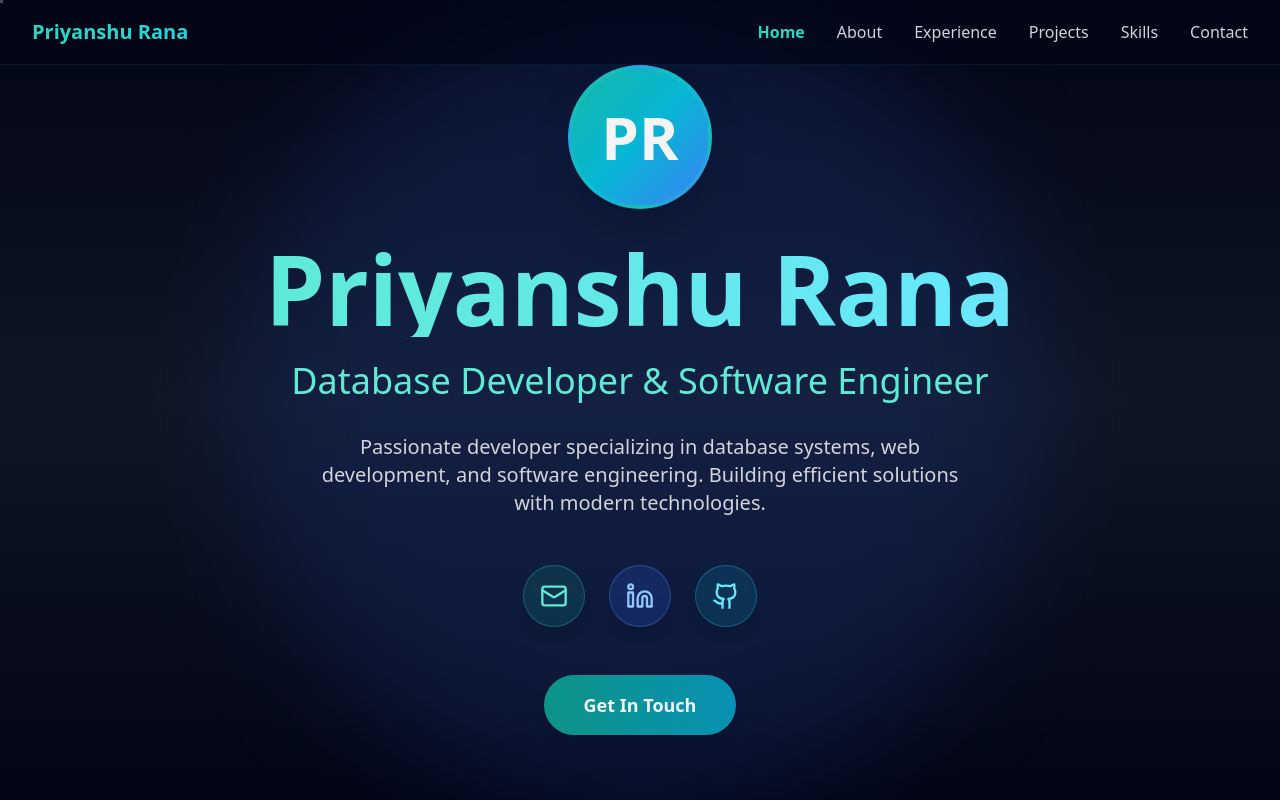
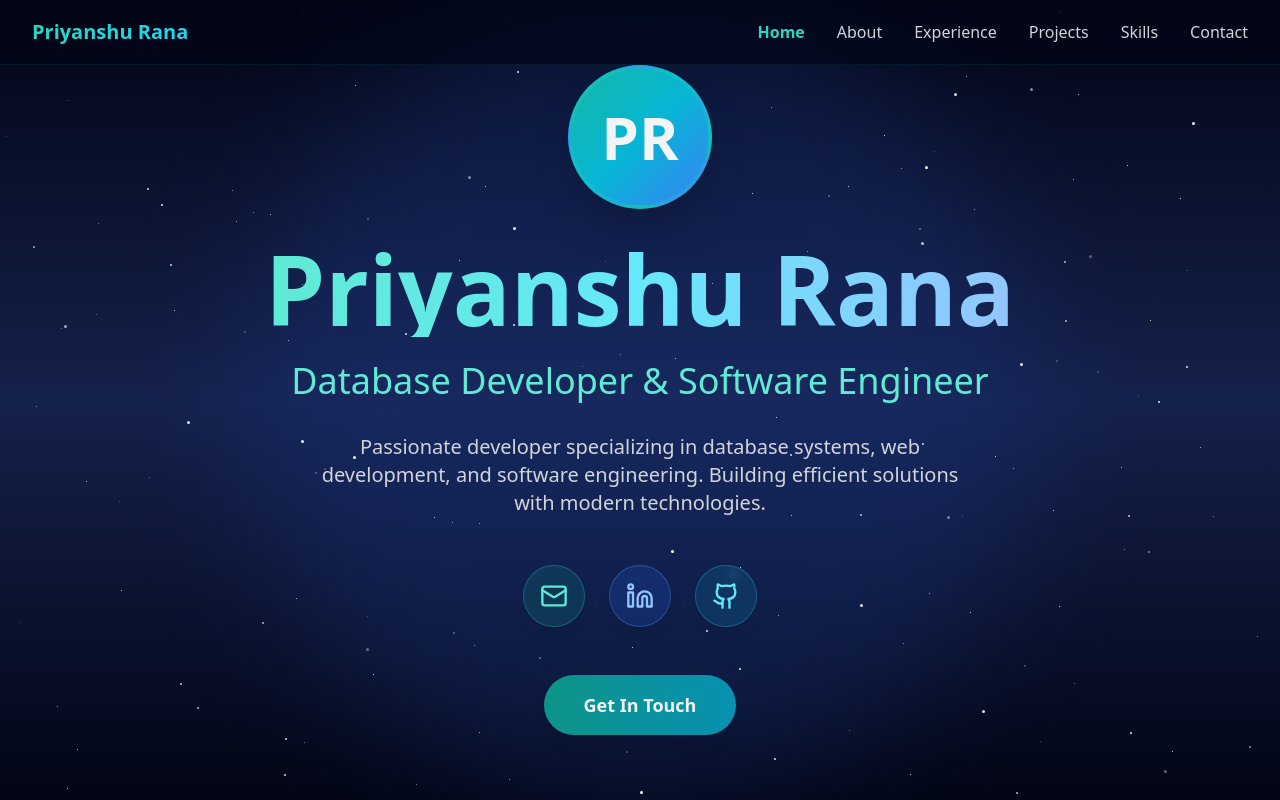
Before and after one commit to Priyanshu2209/Priyanshu_Rana_Portfolio, a Next.js app: page / in a window 1280 px wide. Built offline with nearby package versions, Linux system fonts and the light colour scheme.

Commit message:
change_v3

```diff
--- a/pages/index.js
+++ b/pages/index.js
@@ -6,29 +6,37 @@ export default function Portfolio() {
   const [isMenuOpen, setIsMenuOpen] = useState(false);
   const [formData, setFormData] = useState({ name: '', email: '', message: '' });
   const [formStatus, setFormStatus] = useState('');
+  const [stars, setStars] = useState({ small: [], medium: [], large: [] });
+
+  // Generate stars only on client side
+  useEffect(() => {
     const generateStars = () => {
-    const smallStars = Array.from({ length: 100 }, () => ({
-      x: Math.random() * 100,
-      y: Math.random() * 100,
-      opacity: Math.random(),
+      const smallStars = Array.from({ length: 100 }, (_, i) => ({
+        id: `small-${i}`,
+        left: `${Math.random() * 100}%`,
+        top: `${Math.random() * 100}%`,
+        animationDelay: `${Math.random() * 3}s`,
       }));
 
-    const mediumStars = Array.from({ length: 50 }, () => ({
-      x: Math.random() * 100,
-      y: Math.random() * 100,
-      opacity: Math.random(),
+      const mediumStars = Array.from({ length: 50 }, (_, i) => ({
+        id: `medium-${i}`,
+        left: `${Math.random() * 100}%`,
+        top: `${Math.random() * 100}%`,
+        animationDelay: `${Math.random() * 3}s`,
       }));
 
-    const largeStars = Array.from({ length: 25 }, () => ({
-      x: Math.random() * 100,
-      y: Math.random() * 100,
-      opacity: Math.random(),
+      const largeStars = Array.from({ length: 25 }, (_, i) => ({
+        id: `large-${i}`,
+        left: `${Math.random() * 100}%`,
+        top: `${Math.random() * 100}%`,
+        animationDelay: `${Math.random() * 3}s`,
       }));
 
       return { small: smallStars, medium: mediumStars, large: largeStars };
     };
 
-  const [stars, setStars] = useState(generateStars());
+    setStars(generateStars());
+  }, []);
 
   useEffect(() => {
     const handleScroll = () => {
@@ -68,8 +76,6 @@ export default function Portfolio() {
     setFormStatus('sending');
 
     try {
-      console.log('Submitting form with data:', { ...formData, message: formData.message.substring(0, 50) + '...' });
-
       const response = await fetch('/api/contact', {
         method: 'POST',
         headers: {
@@ -78,30 +84,16 @@ export default function Portfolio() {
         body: JSON.stringify(formData),
       });
 
-      console.log('Response received:', {
-        status: response.status,
-        statusText: response.statusText,
-        headers: Object.fromEntries(response.headers.entries())
-      });
-
       if (response.ok) {
         setFormData({ name: '', email: '', message: '' });
         setFormStatus('success');
-        console.log('Form submission successful');
         setTimeout(() => setFormStatus(''), 5000);
       } else {
-        const errorData = await response.json();
-        console.error('Server Error Details:', {
-          status: response.status,
-          statusText: response.statusText,
-          error: errorData,
-          headers: Object.fromEntries(response.headers.entries())
-        });
         setFormStatus('error');
         setTimeout(() => setFormStatus(''), 3000);
       }
     } catch (error) {
-      console.error('Network or parsing error:', error);
+      console.error('Error:', error);
       setFormStatus('error');
       setTimeout(() => setFormStatus(''), 3000);
     }
@@ -109,32 +101,65 @@ export default function Portfolio() {
 
   return (
     <div className="min-h-screen bg-black text-gray-100 relative overflow-hidden">
-      <div className="relative z-10">
+      {/* Background with stars */}
       <div className="fixed inset-0 z-0">
-          <div className="bg-gradient-animated absolute inset-0"></div>
+        <div className="absolute inset-0 bg-gradient-to-b from-slate-950 via-blue-950 to-slate-950 opacity-90"></div>
 
         <div className="absolute inset-0 overflow-hidden">
           <div className="absolute top-1/2 left-1/2 -translate-x-1/2 -translate-y-1/2 w-[800px] h-[800px] bg-blue-900 opacity-30 rounded-full blur-3xl"></div>
         </div>
 
-          <div>
-            {stars.small.map((style, i) => (
-              <div key={`star-small-${i}`} className="star star-small" style={style} />
+        {/* Stars */}
+        <div className="absolute inset-0">
+          {stars.small.map((star) => (
+            <div
+              key={star.id}
+              className="absolute rounded-full bg-white animate-pulse"
+              style={{
+                left: star.left,
+                top: star.top,
+                width: '1px',
+                height: '1px',
+                animationDelay: star.animationDelay,
+              }}
+            />
           ))}
-            {stars.medium.map((style, i) => (
-              <div key={`star-medium-${i}`} className="star star-medium" style={style} />
+          {stars.medium.map((star) => (
+            <div
+              key={star.id}
+              className="absolute rounded-full bg-blue-100 animate-pulse"
+              style={{
+                left: star.left,
+                top: star.top,
+                width: '2px',
+                height: '2px',
+                animationDelay: star.animationDelay,
+              }}
+            />
           ))}
-            {stars.large.map((style, i) => (
-              <div key={`star-large-${i}`} className="star star-large" style={style} />
+          {stars.large.map((star) => (
+            <div
+              key={star.id}
+              className="absolute rounded-full bg-white animate-pulse"
+              style={{
+                left: star.left,
+                top: star.top,
+                width: '3px',
+                height: '3px',
+                animationDelay: star.animationDelay,
+              }}
+            />
           ))}
         </div>
       </div>
 
+      {/* Main content */}
       <div className="relative z-10">
-          <nav className="nav-backdrop">
+        {/* Navigation */}
+        <nav className="fixed top-0 w-full bg-slate-950 bg-opacity-60 backdrop-blur-lg z-50 border-b border-teal-500 border-opacity-10">
           <div className="max-w-7xl mx-auto px-4 sm:px-6 lg:px-8">
             <div className="flex justify-between items-center h-16">
-                <div className="text-xl font-bold bg-gradient-to-r from-teal-400 to-cyan-400 bg-clip-text text-transparent animate-gradient">
+              <div className="text-xl font-bold bg-gradient-to-r from-teal-400 to-cyan-400 bg-clip-text text-transparent">
                 Priyanshu Rana
               </div>
 
@@ -175,12 +200,13 @@ export default function Portfolio() {
           )}
         </nav>
 
+        {/* Home Section */}
         <section id="home" className="min-h-screen flex items-center justify-center px-4 pt-16">
           <div className="text-center max-w-4xl mx-auto">
             <div className="w-36 h-36 mx-auto mb-8 rounded-full bg-gradient-to-br from-teal-500 via-cyan-500 to-blue-500 flex items-center justify-center text-6xl font-bold shadow-2xl border-4 border-teal-400 border-opacity-20">
               PR
             </div>
-              <h1 className="text-6xl md:text-8xl font-bold mb-6 bg-gradient-to-r from-teal-300 via-cyan-300 to-blue-300 bg-clip-text text-transparent animate-gradient">
+            <h1 className="text-6xl md:text-8xl font-bold mb-6 bg-gradient-to-r from-teal-300 via-cyan-300 to-blue-300 bg-clip-text text-transparent">
               Priyanshu Rana
             </h1>
             <p className="text-2xl md:text-4xl text-teal-300 mb-8 font-light">
@@ -207,6 +233,7 @@ export default function Portfolio() {
           </div>
         </section>
 
+        {/* About Section */}
         <section id="about" className="py-24 px-4">
           <div className="max-w-5xl mx-auto">
             <h2 className="text-5xl font-bold mb-16 text-center bg-gradient-to-r from-teal-400 to-cyan-400 bg-clip-text text-transparent">
@@ -245,6 +272,7 @@ export default function Portfolio() {
           </div>
         </section>
 
+        {/* Experience Section */}
         <section id="experience" className="py-24 px-4">
           <div className="max-w-5xl mx-auto">
             <h2 className="text-5xl font-bold mb-16 text-center bg-gradient-to-r from-teal-400 to-cyan-400 bg-clip-text text-transparent">
@@ -301,6 +329,7 @@ export default function Portfolio() {
           </div>
         </section>
 
+        {/* Projects Section */}
         <section id="projects" className="py-24 px-4">
           <div className="max-w-6xl mx-auto">
             <h2 className="text-5xl font-bold mb-16 text-center bg-gradient-to-r from-teal-400 to-cyan-400 bg-clip-text text-transparent">
@@ -350,6 +379,7 @@ export default function Portfolio() {
           </div>
         </section>
 
+        {/* Skills Section */}
         <section id="skills" className="py-24 px-4">
           <div className="max-w-5xl mx-auto">
             <h2 className="text-5xl font-bold mb-16 text-center bg-gradient-to-r from-teal-400 to-cyan-400 bg-clip-text text-transparent">
@@ -412,6 +442,7 @@ export default function Portfolio() {
           </div>
         </section>
 
+        {/* Contact Section */}
         <section id="contact" className="py-24 px-4">
           <div className="max-w-3xl mx-auto">
             <h2 className="text-5xl font-bold mb-16 text-center bg-gradient-to-r from-teal-400 to-cyan-400 bg-clip-text text-transparent">
@@ -431,6 +462,7 @@ export default function Portfolio() {
                     onChange={(e) => setFormData({ ...formData, name: e.target.value })}
                     className="w-full px-6 py-4 bg-slate-950 bg-opacity-50 border border-teal-500 border-opacity-30 rounded-xl focus:outline-none focus:border-teal-400 text-gray-100 text-lg backdrop-blur-sm"
                     placeholder="Your Name"
+                    required
                   />
                 </div>
 
@@ -442,6 +474,7 @@ export default function Portfolio() {
                     onChange={(e) => setFormData({ ...formData, email: e.target.value })}
                     className="w-full px-6 py-4 bg-slate-950 bg-opacity-50 border border-teal-500 border-opacity-30 rounded-xl focus:outline-none focus:border-teal-400 text-gray-100 text-lg backdrop-blur-sm"
                     placeholder="your.email@example.com"
+                    required
                   />
                 </div>
 
@@ -453,6 +486,7 @@ export default function Portfolio() {
                     rows={6}
                     className="w-full px-6 py-4 bg-slate-950 bg-opacity-50 border border-teal-500 border-opacity-30 rounded-xl focus:outline-none focus:border-teal-400 text-gray-100 text-lg backdrop-blur-sm"
                     placeholder="Your message..."
+                    required
                   />
                 </div>
 
@@ -516,11 +550,11 @@ export default function Portfolio() {
           </div>
         </section>
 
+        {/* Footer */}
         <footer className="py-8 text-center text-gray-500 border-t border-teal-500 border-opacity-20">
           <p className="text-lg">© 2025 Priyanshu Rana. Built with React & Tailwind CSS.</p>
         </footer>
       </div>
     </div>
-    </div>
   );
 }
--- a/styles/globals.css
+++ b/styles/globals.css
@@ -2,7 +2,6 @@
 @tailwind components;
 @tailwind utilities;
 
-/* Core styles */
 html, body {
   scroll-behavior: smooth;
   height: 100%;
@@ -17,7 +16,6 @@ html, body {
   flex-direction: column;
 }
 
-/* Scrollbar Styling */
 ::-webkit-scrollbar {
   width: 10px;
 }
@@ -31,103 +29,6 @@ html, body {
   border-radius: 5px;
 }
 
-/* Custom layer utilities */
-@layer components {
-  .bg-gradient-animated {
-    background: linear-gradient(to bottom, rgb(2, 6, 23), rgb(17, 24, 39), rgb(2, 6, 23));
-    opacity: 0.9;
-  }
-
-  .star {
-    position: absolute;
-    border-radius: 9999px;
-    animation: pulse 2s cubic-bezier(0.4, 0, 0.6, 1) infinite;
-  }
-
-  .star-small {
-    background-color: white;
-    width: 1px;
-    height: 1px;
-  }
-
-  .star-medium {
-    background-color: rgb(219, 234, 254);
-    width: 2px;
-    height: 2px;
-  }
-
-  .star-large {
-    background-color: white;
-    width: 3px;
-    height: 3px;
-  }
-
-  .nav-backdrop {
-    position: fixed;
-    top: 0;
-    width: 100%;
-    background-color: rgb(2, 6, 23, 0.6);
-    backdrop-filter: blur(16px);
-    z-index: 50;
-    border-bottom: 1px solid rgba(20, 184, 166, 0.1);
-  }
-
-  .glass-card {
-    background-color: rgba(15, 23, 42, 0.4);
-    backdrop-filter: blur(8px);
-    border-radius: 1.5rem;
-    border: 1px solid rgba(20, 184, 166, 0.2);
-    box-shadow: 0 25px 50px -12px rgba(0, 0, 0, 0.25);
-    transition: all 300ms;
-  }
-
-  .glass-card:hover {
-    border-color: rgba(20, 184, 166, 0.4);
-  }
-
-  .social-icon-base {
-    padding: 1rem;
-    border-radius: 9999px;
-    transition: all 300ms;
-    transform: scale(1);
-    border: 1px solid rgba(255, 255, 255, 0.3);
-    backdrop-filter: blur(4px);
-    box-shadow: 0 10px 15px -3px rgba(0, 0, 0, 0.1);
-  }
-
-  .social-icon-base:hover {
-    transform: scale(1.1);
-  }
-
-  .social-icon-mail {
-    background-color: rgba(13, 148, 136, 0.2);
-    border-color: rgb(45, 212, 191);
-  }
-
-  .social-icon-mail:hover {
-    background-color: rgba(13, 148, 136, 0.3);
-  }
-
-  .social-icon-linkedin {
-    background-color: rgba(37, 99, 235, 0.2);
-    border-color: rgb(96, 165, 250);
-  }
-
-  .social-icon-linkedin:hover {
-    background-color: rgba(37, 99, 235, 0.3);
-  }
-
-  .social-icon-github {
-    background-color: rgba(8, 145, 178, 0.2);
-    border-color: rgb(103, 232, 249);
-  }
-
-  .social-icon-github:hover {
-    background-color: rgba(8, 145, 178, 0.3);
-  }
-}
-
-/* Animations */
 @keyframes pulse {
   0%, 100% {
     opacity: 0.3;
@@ -137,28 +38,9 @@ html, body {
   }
 }
 
-@keyframes gradient-shift {
-  0%, 100% {
-    background-position: 0% 50%;
-  }
-  50% {
-    background-position: 100% 50%;
-  }
-}
-
-.animate-pulse {
-  animation: pulse 2s cubic-bezier(0.4, 0, 0.6, 1) infinite;
-}
-
-.animate-gradient {
-  background-size: 200% 200%;
-  animation: gradient-shift 3s ease infinite;
-}
-
-/* Ensure each page section reserves space for the fixed nav and fills the viewport */
 section {
   min-height: 100vh;
-  padding-top: 4rem; /* space for fixed nav (h-16) */
+  padding-top: 4rem;
   padding-bottom: 4rem;
-  scroll-margin-top: 4rem; /* prevents sections from being hidden under fixed header when using scrollIntoView */
+  scroll-margin-top: 4rem;
 }
```
Lines whose indentation alone changed are shown as unchanged.
